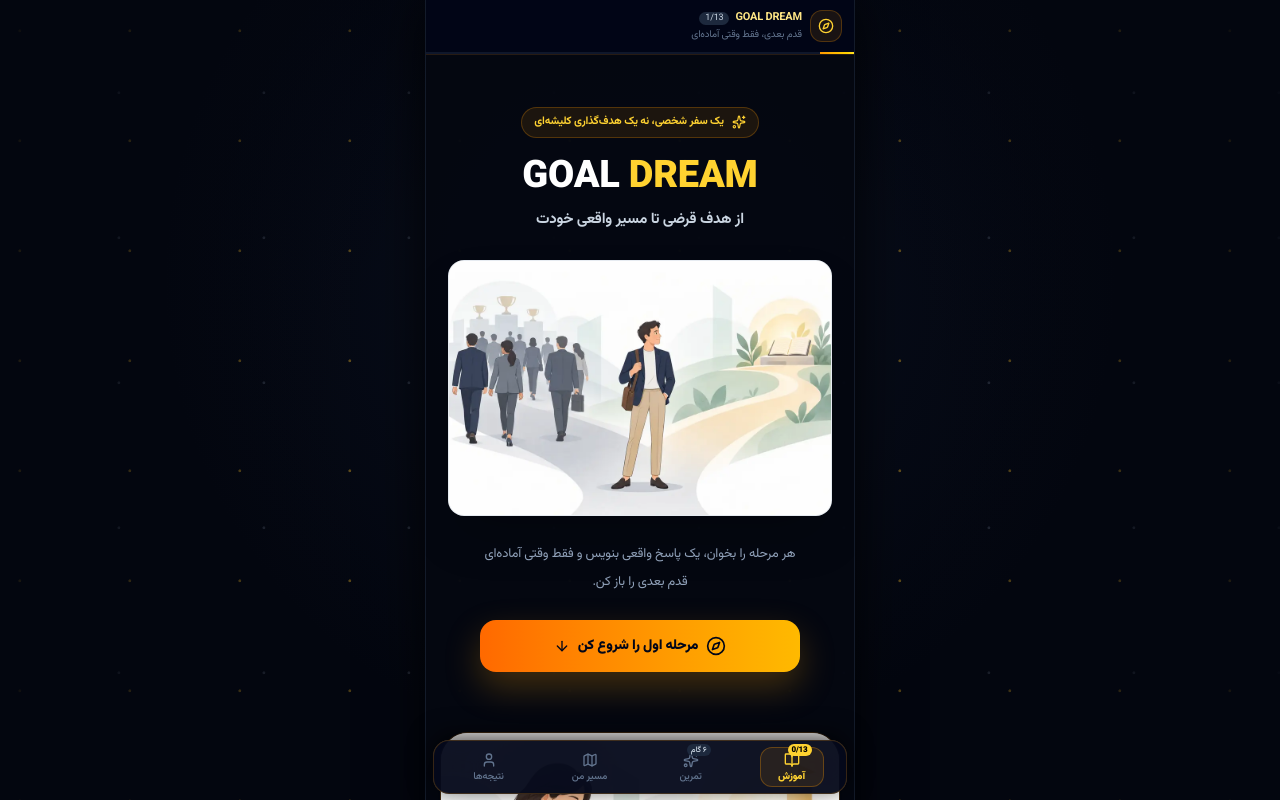
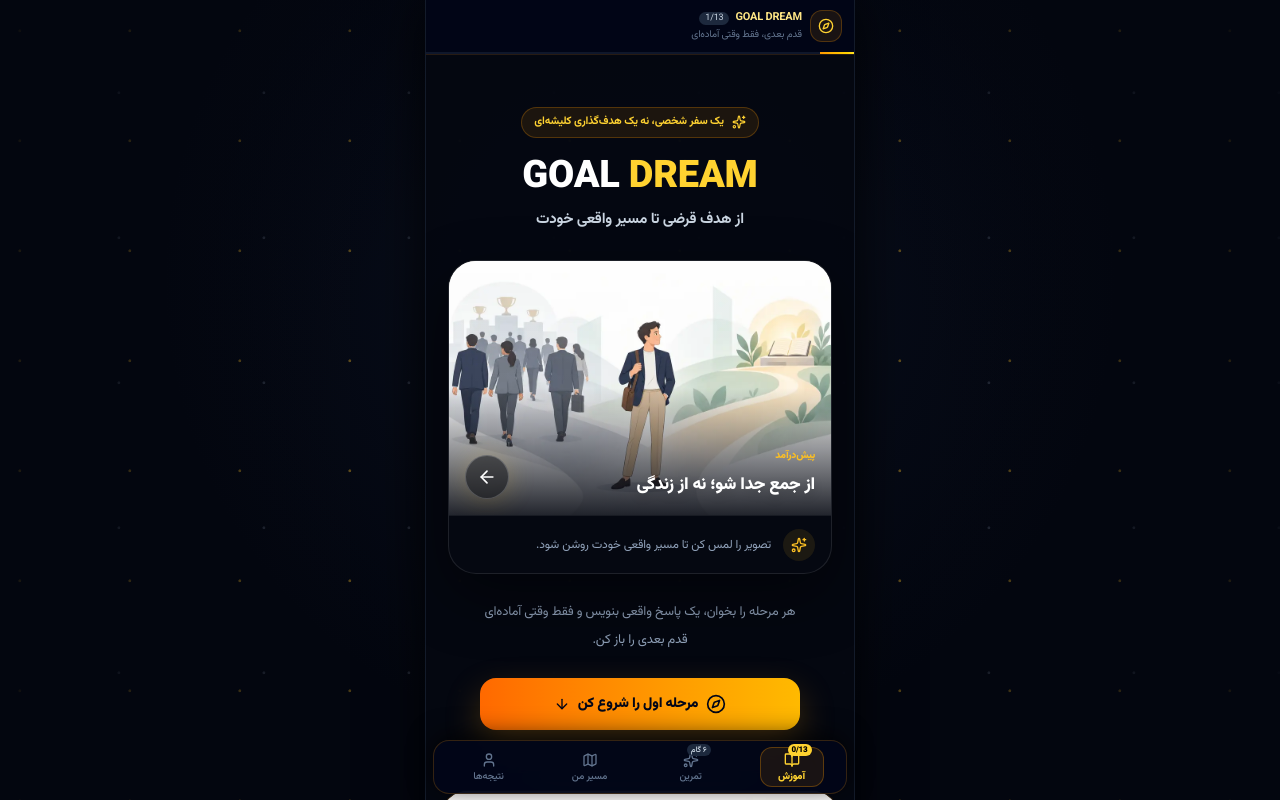
Before and after one commit to amirzaee1/hadaf, a React (Vite) app: page / in a window 1280 px wide. Shown: the top 800 px of the page. Built offline with nearby package versions, Linux system fonts and the light colour scheme; a web font is replaced by a local one.

Commit message:
بازطراحی سینمایی: PrologueHero.tsx

```diff
--- a/src/components/PrologueHero.tsx
+++ b/src/components/PrologueHero.tsx
@@ -1,7 +1,8 @@
 import React from 'react';
 import { motion } from 'motion/react';
 import { ArrowDown, Compass, Sparkles } from 'lucide-react';
-import { FlatStoryIllustration } from './FlatStoryIllustration';
+import { CinematicReveal } from './CinematicReveal';
+import { getEditorialImageSrc } from './FlatStoryIllustration';
 
 interface PrologueHeroProps { onStartJourney: () => void; }
 
@@ -16,7 +17,17 @@ export const PrologueHero: React.FC<PrologueHeroProps> = ({ onStartJourney }) =>
     </motion.h1>
     <p className="mt-2 text-[15px] font-bold text-slate-300">از هدف قرضی تا مسیر واقعی خودت</p>
     <motion.div initial={{ opacity: 0, y: 14 }} animate={{ opacity: 1, y: 0 }} transition={{ delay: .15 }} className="mt-7 w-full">
-      <FlatStoryIllustration chapterId={1} special="prologue" hero className="aspect-[3/2] w-full shadow-2xl" />
+      <CinematicReveal
+        beforeSrc={getEditorialImageSrc(1, 0, 'prologue')}
+        afterSrc={getEditorialImageSrc(1, 1)}
+        beforeAlt="ایستادن میان مسیرهای قرضی"
+        afterAlt="انتخاب مسیر شخصی و روشن"
+        eyebrow="پیش‌درآمد"
+        title="از جمع جدا شو؛ نه از زندگی"
+        instruction="تصویر را لمس کن تا مسیر واقعی خودت روشن شود."
+        result="این سفر برای پیدا کردن یک هدف تازه نیست؛ برای ساختن هدف خود توست."
+        accent="#fbbf24"
+      />
     </motion.div>
     <p className="mx-auto mt-6 max-w-[330px] text-[13px] leading-7 text-slate-400">
       هر مرحله را بخوان، یک پاسخ واقعی بنویس و فقط وقتی آماده‌ای قدم بعدی را باز کن.
```
